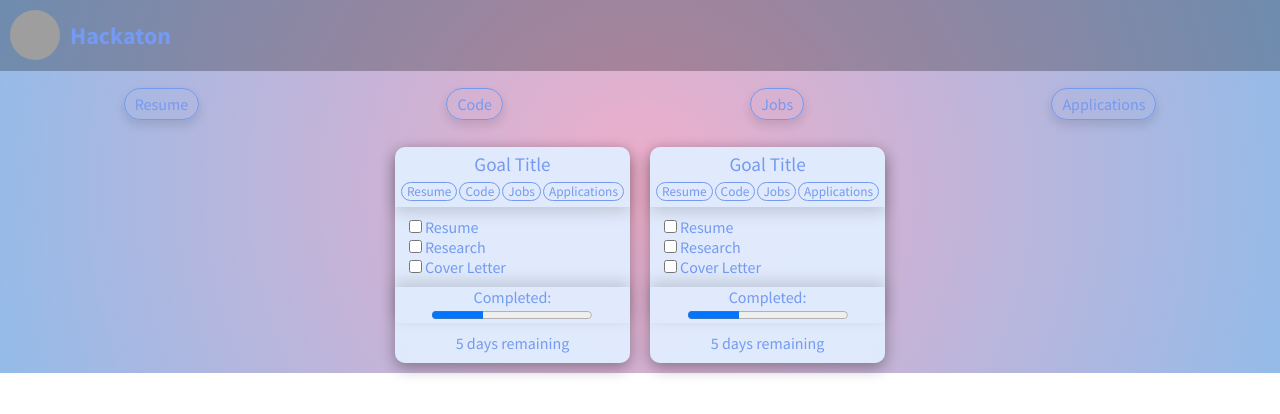
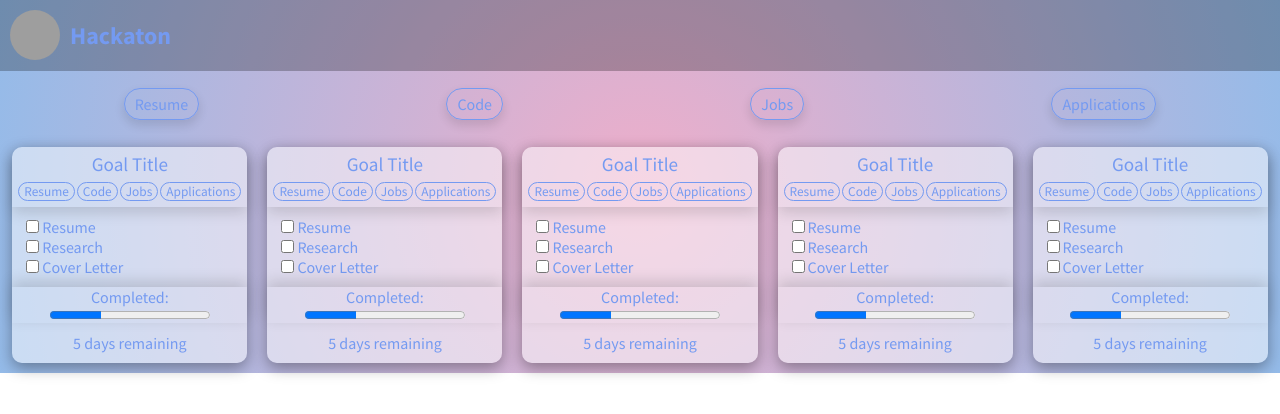
Before and after one commit to Dev-s-Den/hackaton, a React (Create React App) app in the folder client/: page / in a window 1280 px wide. Shown: the top 414 px of the page. Built offline with nearby package versions, Linux system fonts and the light colour scheme; grey boxes are pictures that could not be loaded.

Commit message:
Add more goals data and change background

```diff
--- a/client/src/components/Goal.jsx
+++ b/client/src/components/Goal.jsx
@@ -90,6 +90,123 @@ export default function Goal(props) {
             <p>5 days remaining</p>
           </div>
         </li>
+        <li className="goal">
+          <header className="goal-header">
+            <p className="goal-title">Goal Title</p>
+            <ul className="goal-categories">
+              {categories.map((category) => (
+                <Category key={category} name={category} />
+              ))}
+            </ul>
+          </header>
+          <section className="goal-tasks">
+            <ul className="goal-tasks-list">
+              <li className="goal-task">
+                <label>
+                  <input type="checkbox" />
+                  Resume
+                </label>
+              </li>
+              <li className="goal-task">
+                <label>
+                  <input type="checkbox" />
+                  Research
+                </label>
+              </li>
+              <li className="goal-task">
+                <label>
+                  <input type="checkbox" />
+                  Cover Letter
+                </label>
+              </li>
+            </ul>
+            <section className="goal-progress">
+              <p>Completed:</p>
+              <progress className="progress" value="32" max="100" />
+            </section>
+          </section>
+          <div className="time-remaining">
+            <p>5 days remaining</p>
+          </div>
+        </li>
+        <li className="goal">
+          <header className="goal-header">
+            <p className="goal-title">Goal Title</p>
+            <ul className="goal-categories">
+              {categories.map((category) => (
+                <Category key={category} name={category} />
+              ))}
+            </ul>
+          </header>
+          <section className="goal-tasks">
+            <ul className="goal-tasks-list">
+              <li className="goal-task">
+                <label>
+                  <input type="checkbox" />
+                  Resume
+                </label>
+              </li>
+              <li className="goal-task">
+                <label>
+                  <input type="checkbox" />
+                  Research
+                </label>
+              </li>
+              <li className="goal-task">
+                <label>
+                  <input type="checkbox" />
+                  Cover Letter
+                </label>
+              </li>
+            </ul>
+            <section className="goal-progress">
+              <p>Completed:</p>
+              <progress className="progress" value="32" max="100" />
+            </section>
+          </section>
+          <div className="time-remaining">
+            <p>5 days remaining</p>
+          </div>
+        </li>
+        <li className="goal">
+          <header className="goal-header">
+            <p className="goal-title">Goal Title</p>
+            <ul className="goal-categories">
+              {categories.map((category) => (
+                <Category key={category} name={category} />
+              ))}
+            </ul>
+          </header>
+          <section className="goal-tasks">
+            <ul className="goal-tasks-list">
+              <li className="goal-task">
+                <label>
+                  <input type="checkbox" />
+                  Resume
+                </label>
+              </li>
+              <li className="goal-task">
+                <label>
+                  <input type="checkbox" />
+                  Research
+                </label>
+              </li>
+              <li className="goal-task">
+                <label>
+                  <input type="checkbox" />
+                  Cover Letter
+                </label>
+              </li>
+            </ul>
+            <section className="goal-progress">
+              <p>Completed:</p>
+              <progress className="progress" value="32" max="100" />
+            </section>
+          </section>
+          <div className="time-remaining">
+            <p>5 days remaining</p>
+          </div>
+        </li>
       </ul>
     </>
   );
--- a/client/src/components/styles/Goal.scss
+++ b/client/src/components/styles/Goal.scss
@@ -11,7 +11,7 @@
   flex-flow: column;
   justify-content: flex-start;
   font-family: v.$font-family;
-  background-color: rgba(224, 238, 255, 0.938);
+  background-color: rgba(255, 255, 255, 0.5);
   box-shadow: rgba(0, 0, 0, 0.35) 0px 5px 15px;
   margin: 10px;
   border-radius: 10px;
```
